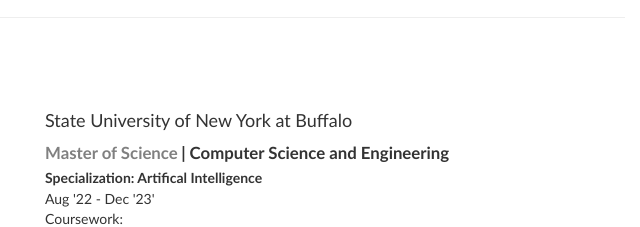
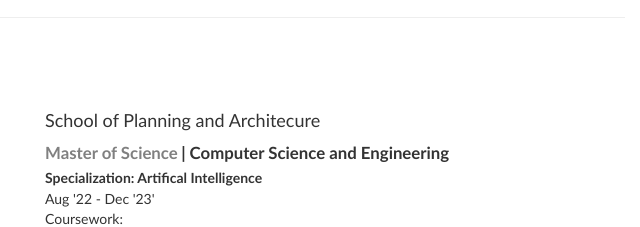
Before and after one commit to rupeshkumar-in/aboutme, a plain HTML site: page index.html in a window 1280 px wide. Shown: the part 1461-1688 px from the top of the page, 415-1055 px from the left. Drawn offline with nearby package versions, Linux system fonts and the light colour scheme.

Commit message:
Update index.html

```diff
--- a/index.html
+++ b/index.html
@@ -325,7 +325,7 @@
             </div>
         </td>
         <td style="padding:10px;width:75%;vertical-align:top">
-            <big><h4>State University of New York at Buffalo</h4></big>
+            <big><h4>School of Planning and Architecure</h4></big>
             <papertitle style="color:gray"><big>Master of Science</big> </papertitle> <papertitle ><big>  |  Computer Science and Engineering</big></papertitle>
             <br>
             <big><strong "font-weight:bold"> Specialization: Artifical Intelligence </strong></big>
```
